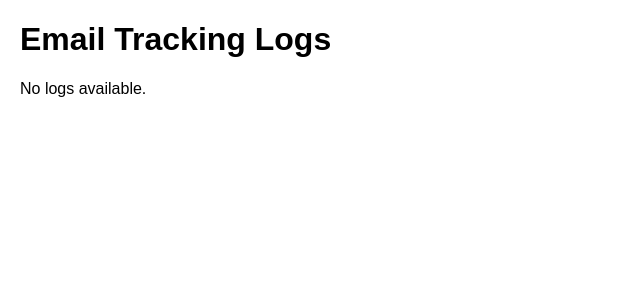
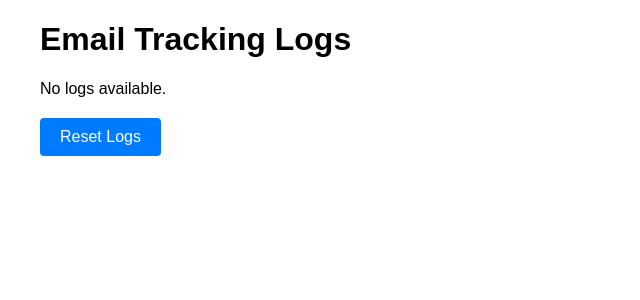
Before and after one commit to JitaeBae/tracking, a Flask app: page /logs in a window 1280 px wide. Shown: the top 300 px of the page, without its empty margins (0-640 px from the left). Run offline with Flask 3, Linux system fonts and the light colour scheme; parts of the project's set-up code (start-up, migrations or seed data) failed here and were passed over.

Commit message:
Update logs.html
초기화버튼 추가

```diff
--- a/templates/logs.html
+++ b/templates/logs.html
@@ -25,9 +25,31 @@
         th {
             background-color: #f4f4f4;
         }
+        .container {
+            max-width: 1200px;
+            margin: 0 auto;
+        }
+        .button-container {
+            margin-top: 20px;
+        }
+        .reset-button {
+            display: inline-block;
+            padding: 10px 20px;
+            font-size: 16px;
+            color: #fff;
+            background-color: #007BFF;
+            border: none;
+            border-radius: 4px;
+            text-decoration: none;
+            cursor: pointer;
+        }
+        .reset-button:hover {
+            background-color: #0056b3;
+        }
     </style>
 </head>
 <body>
+    <div class="container">
         <h1>Email Tracking Logs</h1>
         {% if email_status %}
             <table>
@@ -57,5 +79,13 @@
         {% else %}
             <p>No logs available.</p>
         {% endif %}
+
+        <!-- Reset Button -->
+        <div class="button-container">
+            <form method="POST">
+                <button type="submit" class="reset-button">Reset Logs</button>
+            </form>
+        </div>
+    </div>
 </body>
 </html>
```
Lines whose indentation alone changed are shown as unchanged.
